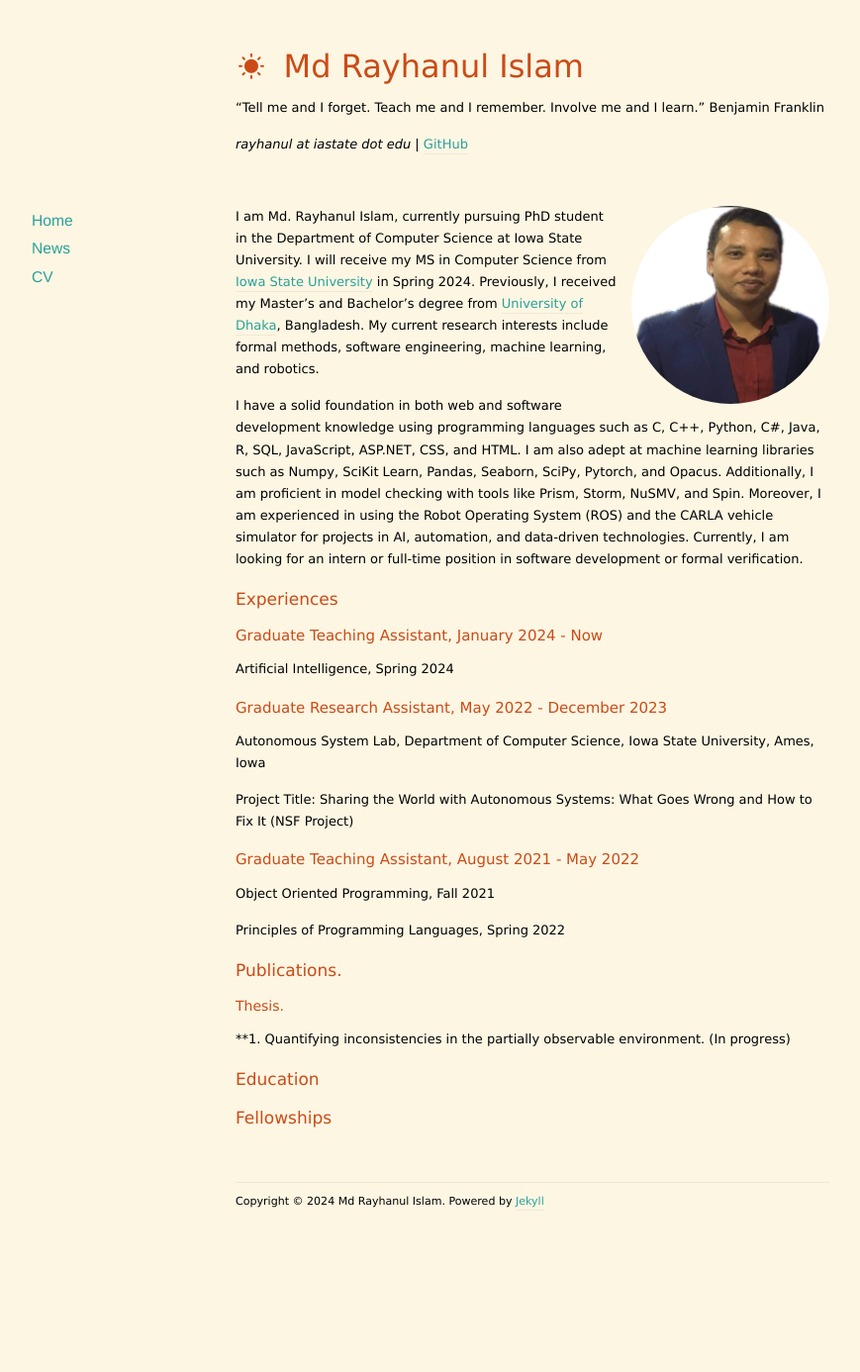
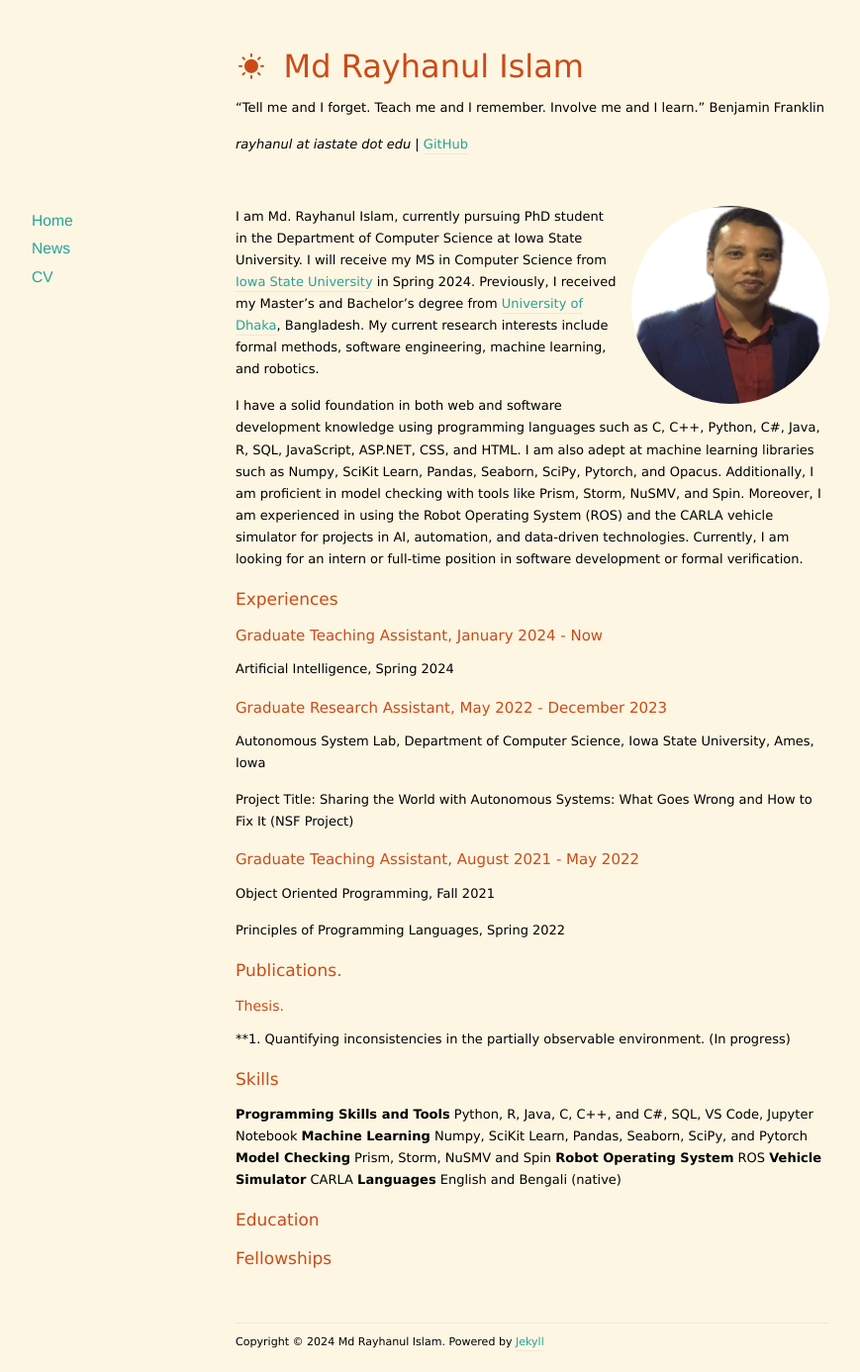
Before and after one commit to rayhanul/rayhanul.github.io, a Jekyll site: the page built from index.markdown, in a window 1280 px wide. Shown: the whole page at 99% size, without its empty margins (102-971 px from the left). Built offline with Jekyll 4.4.1, drawn with Linux system fonts in a browser that asks for light colours; nearby versions of some CDN libraries; the list of posts is cut into pages by our own code; before the commit the page ends 1243 px from its top, so only the background shows below that.

Commit message:
adding skills

```diff
--- a/index.markdown
+++ b/index.markdown
@@ -69,6 +69,15 @@ Malinda Dilhara, Haipeng Cai, John Jenkins ([tool](https://bitbucket.org/malinda
 **4. [Sensor platform for non-invasive ubiquitous current sensing](https://ieeexplore.ieee.org/abstract/document/7796322)** (ICST-2016)<br/>
 Malinda Dilhara, Jayathu Samarawickrama, Samitha Elvitigala -->
 
+# Skills
+
+  **Programming Skills and Tools**   Python, R, Java, C, C++, and C#, SQL, VS Code, Jupyter Notebook
+  **Machine Learning**               Numpy, SciKit Learn, Pandas, Seaborn, SciPy, and Pytorch
+  **Model Checking**                 Prism, Storm, NuSMV and Spin
+  **Robot Operating System**         ROS
+  **Vehicle Simulator**              CARLA
+  **Languages**                      English and Bengali (native)
+
 
 # Education
 
```
